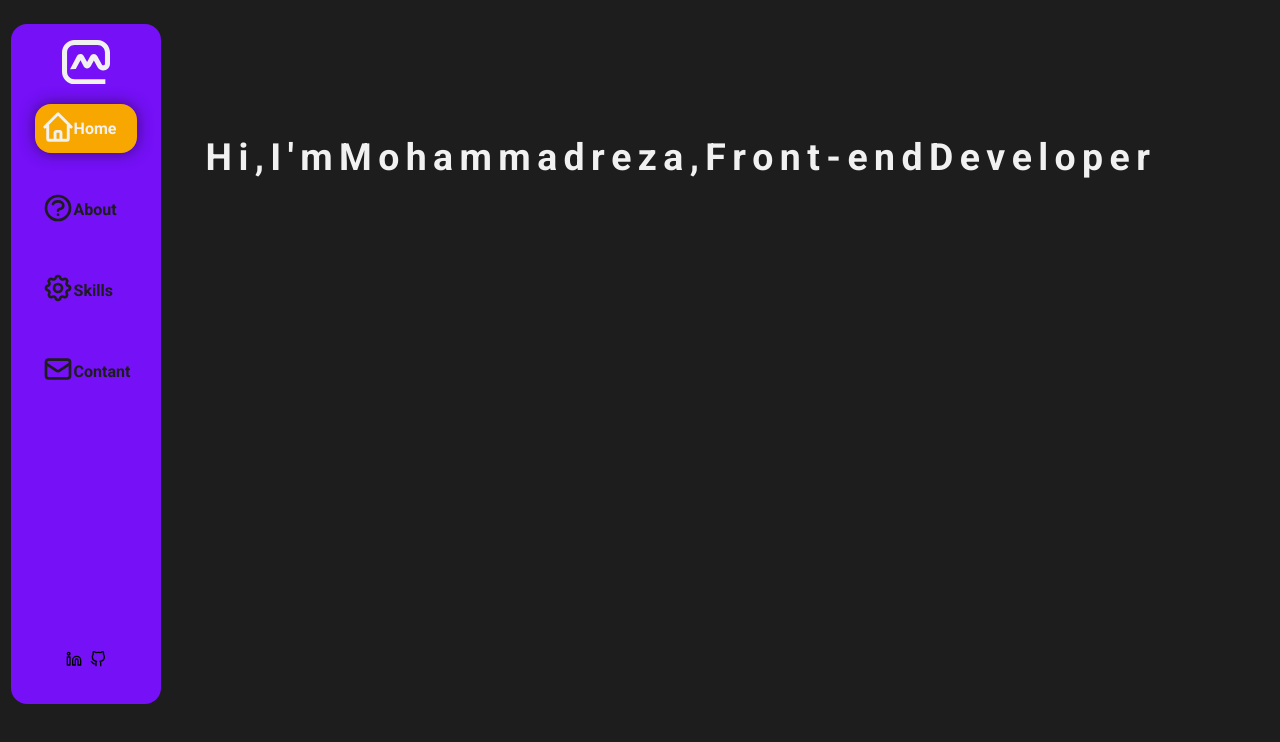
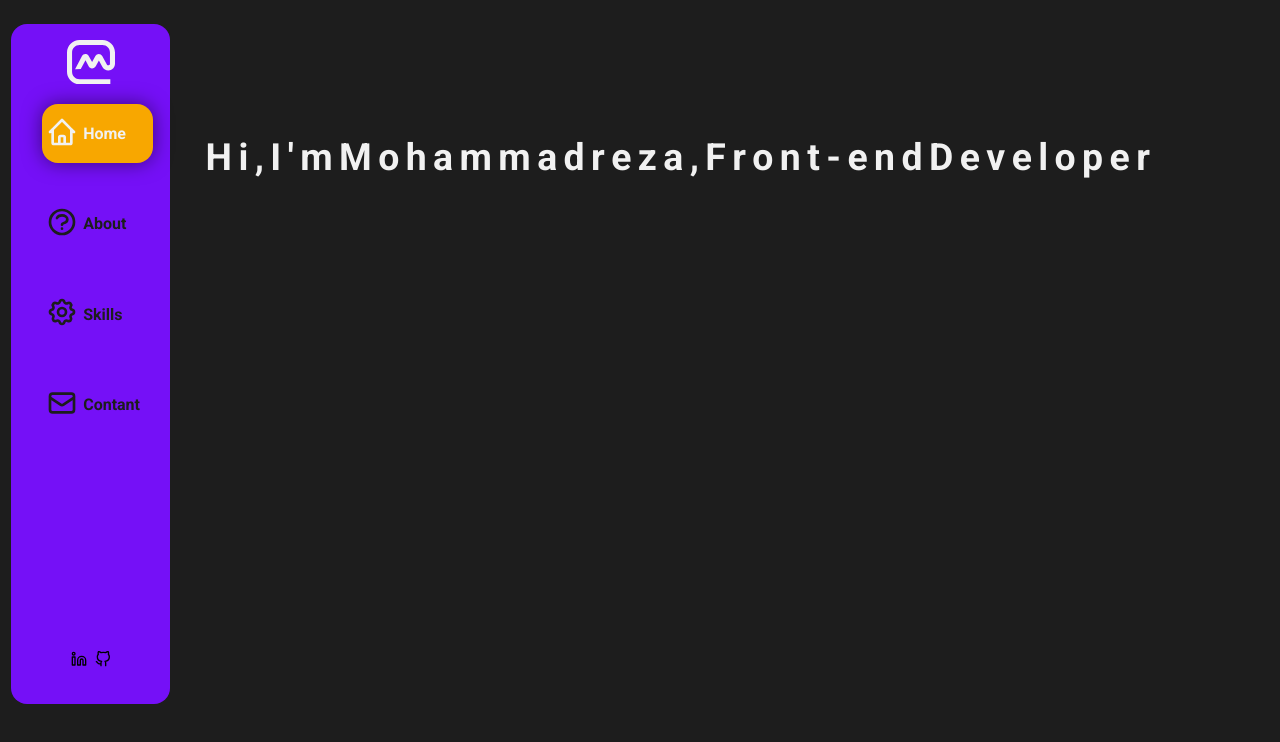
Before and after one commit to mohammadrezaalizade/personalWebsite, a Next.js app: page / in a window 1280 px wide. Shown: the top 742 px of the page. Built offline with nearby package versions, Linux system fonts and the light colour scheme.

Commit message:
Finish Header

```diff
--- a/components/header/Header.tsx
+++ b/components/header/Header.tsx
@@ -11,6 +11,31 @@ import {
 import Linkeden from "../../public/assets/icons/Linkeden";
 import GitHub from "../../public/assets/icons/GitHub";
 import Link from "next/link";
+import { LayoutGroup } from "framer-motion";
+
+const navLinks = [
+  {
+    title: "Home",
+    href: "/",
+    icon: <HomeIcon />,
+  },
+  {
+    title: "About",
+    href: "/about",
+    icon: <QuestionMarkCircleIcon />,
+  },
+  {
+    title: "Skills",
+    href: "/skills",
+    icon: <CogIcon />,
+  },
+  {
+    title: "Contant",
+    href: "/contact",
+    icon: <MailIcon />,
+  },
+];
+
 const Header = () => {
   return (
     <header className={classes.container}>
@@ -21,14 +46,16 @@ const Header = () => {
           </a>
         </Link>
         <div className={classes.navigator}>
-        <HeaderLink title="Home" href="/" icon={<HomeIcon />} />
+          <LayoutGroup id="headerLink">
+            {navLinks.map((navLink, index) => (
               <HeaderLink
-          title="About"
-          href="/about"
-          icon={<QuestionMarkCircleIcon />}
+                key={index}
+                title={navLink.title}
+                href={navLink.href}
+                icon={navLink.icon}
               />
-        <HeaderLink title="Skills" href="/skills" icon={<CogIcon />} />
-        <HeaderLink title="Contant" href="/contact" icon={<MailIcon />} />
+            ))}
+          </LayoutGroup>
         </div>
         <div className={classes.social}>
           <a
--- a/components/header/HeaderLink.tsx
+++ b/components/header/HeaderLink.tsx
@@ -2,6 +2,7 @@ import React from "react";
 import Link from "next/link";
 import classes from "./headerLink.module.scss";
 import { useRouter } from "next/router";
+import { motion } from "framer-motion";
 
 interface HeaderLinkProps {
   title: String;
@@ -10,15 +11,19 @@ interface HeaderLinkProps {
 }
 
 const HeaderLink: React.FC<HeaderLinkProps> = ({ href, icon, title }) => {
-
-  const router = useRouter()
-
-  const activeLink = href === router.asPath ? classes.linkActive: classes.link
+  const router = useRouter();
 
   return (
     <Link href={`${href}`}>
-      <a className={activeLink}>
-        <span id={classes.icon}>{icon}</span> <span id={classes.title}>{`${title}`}</span>
+      <a className={classes.link}>
+        {href === router.asPath && (
+          <motion.div
+            layoutId="headerLink"
+            className={classes.activeLink}
+          ></motion.div>
+        )}
+        <span id={classes.icon}>{icon}</span>{" "}
+        <span id={classes.title}>{`${title}`}</span>
       </a>
     </Link>
   );
--- a/components/header/headerLink.module.scss
+++ b/components/header/headerLink.module.scss
@@ -1,50 +1,36 @@
 @use "../../sass/responsive.module.scss" as responsive;
 @use "../../sass/color.module.scss" as color;
 
-@mixin mainStyle($textColor, $bgColor) {
+.link {
+  position: relative;
   display: flex;
+  justify-content: center;
   align-items: center;
-  justify-content: center;
-  margin: 0.2rem;
-  background-color: $bgColor;
+  background-color: transparent;
+
   padding: 0.4rem;
-  border-radius: 1rem;
   margin: 1rem;
+
   @include responsive.md {
     justify-content: flex-start;
   }
 
   #icon svg {
     height: 2rem;
-    color: $textColor;
+    color: color.$secendry;
     margin: 0;
+    z-index: 9;
+    margin: 0.3rem;
   }
   #title {
     display: none;
     font-weight: bold;
-    color: $textColor;
+    color: color.$secendry;
+    z-index: 9;
     @include responsive.md {
       display: block;
     }
   }
-}
-
-.link {
-  @include mainStyle(color.$secendry, transparent);
-  position: relative;
-  display: flex;
-  justify-content: center;
-  align-items: center;
-  &::before {
-    position: absolute;
-    width: 100%;
-    height: 100%;
-    content: "";
-    z-index: -1;
-    background-color: transparent;
-    border-radius: 1rem;
-  }
-
   &:hover {
     #title {
       color: color.$white;
@@ -54,28 +40,25 @@
       transform: scale(1);
     }
     transition: all 1s ease-in-out;
-    &::before {
-      background-color: color.$webOrange;
+  }
+}
 
-      @keyframes hoverLink {
-        0% {
-          transform:scale(0);
-        }
-        100% {
-          transform: scale(1);
-        }
-      }
-      animation-name: hoverLink;
-      animation-duration: 0.3s;
+.activeLink {
+  position: absolute;
+  width: 100%;
+  height: 100%;
+  background-color: color.$webOrange;
+  z-index: -1;
+  border-radius: 1rem;
+  -webkit-box-shadow: 0px 0px 19px 0px rgba(0, 0, 0, 0.5);
+  box-shadow: 0px 0px 19px 0px rgba(0, 0, 0, 0.5);
+  ~ #icon svg {
+    color: color.$white;
+  }
+  ~ #title {
+    color: color.$white;
+    @include responsive.md {
+      display: block;
     }
   }
 }
-
-.linkActive {
-  box-shadow: 0px 0px 15px 0px rgba(0, 0, 0, 0.5);
-  -webkit-box-shadow: 0px 0px 15px 0px rgba(0, 0, 0, 0.5);
-  @include mainStyle(color.$white, color.$webOrange);
-  #icon svg {
-    transform: scale(1.1);
-  }
-}
--- a/components/home/TitleLayout.module.scss
+++ b/components/home/TitleLayout.module.scss
@@ -1,7 +1,11 @@
 @use "../../sass/responsive.module.scss" as responsive;
 
+h1#title {
+  display: flex;
+  flex-wrap: wrap;
+}
 span#inroduce {
-  display: inline;
+  display: flex;
   letter-spacing: 0.2rem;
 
   @include responsive.md {
--- a/components/home/TitleLayout.tsx
+++ b/components/home/TitleLayout.tsx
@@ -8,14 +8,14 @@ interface TitleLayoutProps {
 
 const TitleLayout: React.FC<TitleLayoutProps> = ({ title }): JSX.Element => {
   return (
-    <h1 style={{display:"flex",}}>
+    <h1 id={classes.title}>
       {title.split("").map((word) => (
         <React.Fragment key={uuidv4()}>
           <motion.span
             id={classes.inroduce}
             key={uuidv4()}
             whileHover={{
-              scale: 4,
+              scale: 1.5,
               color: "#f8a700",
               transition: {
                 duration: 0.1,
```
Lines whose indentation alone changed are shown as unchanged.
